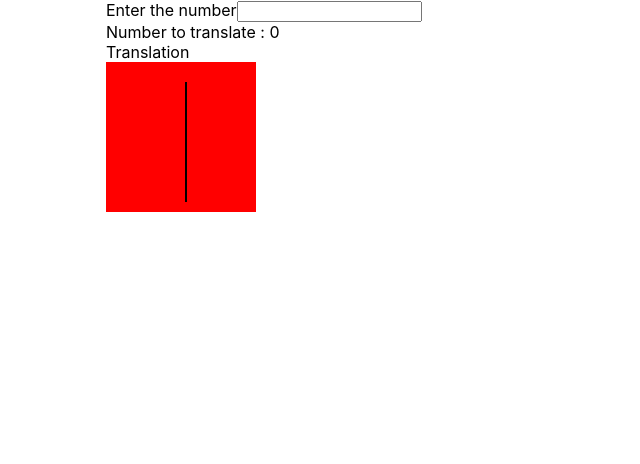
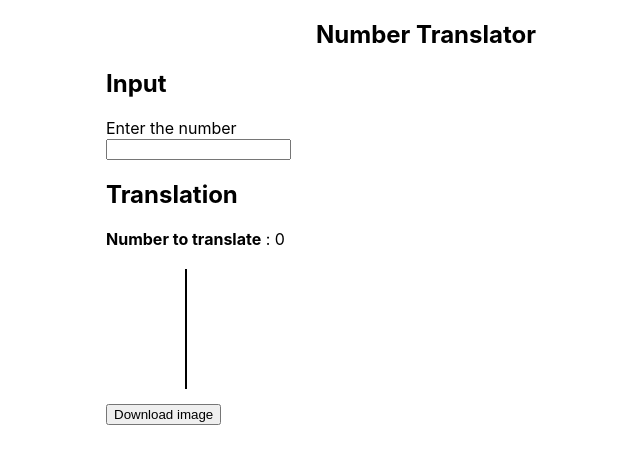
Before and after one commit to maelfosso/translate-number, a React (Create React App) app: page / in a window 1280 px wide. Shown: the top 464 px of the page, without its empty margins (214-854 px from the left). Built offline with nearby package versions, Linux system fonts and the light colour scheme.

Commit message:
ui improved

```diff
--- a/src/App.css
+++ b/src/App.css
@@ -1,6 +1,14 @@
 .App {
   width: 50%;
   margin: auto;
+}
+
+nav {
+  text-align: center;
+}
+
+div label {
+  display: block;
 }
 
 .line {
--- a/src/components/Home.tsx
+++ b/src/components/Home.tsx
@@ -19,6 +19,11 @@ const Home = () => {
 
   return (
     <div>
+      <nav>
+        <h1>Number Translator</h1>
+      </nav>
+      <div>
+        <h2>Input</h2>
         <form>
           <div>
             <label htmlFor="number">Enter the number</label>
@@ -26,6 +31,8 @@ const Home = () => {
             {error && <div className="error">{error}</div> }
           </div>
         </form>
+
+      </div>
       <Translator number={number} />
     </div>
   );
--- a/src/components/Translator.tsx
+++ b/src/components/Translator.tsx
@@ -41,19 +41,23 @@ const Translator = ({ number }: TranslatorProps) => {
 
   return (
     <div>
-      <div>Number to translate : { number }</div>
+      <h2>Translation</h2>
       <div>
-        <div>Translation</div>
+        <strong>Number to translate</strong> : { number }
+      </div>
+      <div>
         <div>
           <svg
             ref={ref}
             style={{
               height: 150,
               width: 150,
-              background: 'red'
             }}
           >
           </svg>
+        </div>
+        <div>
+          <button type="button">Download image</button>
         </div>
       </div>
     </div>
```
Lines whose indentation alone changed are shown as unchanged.
